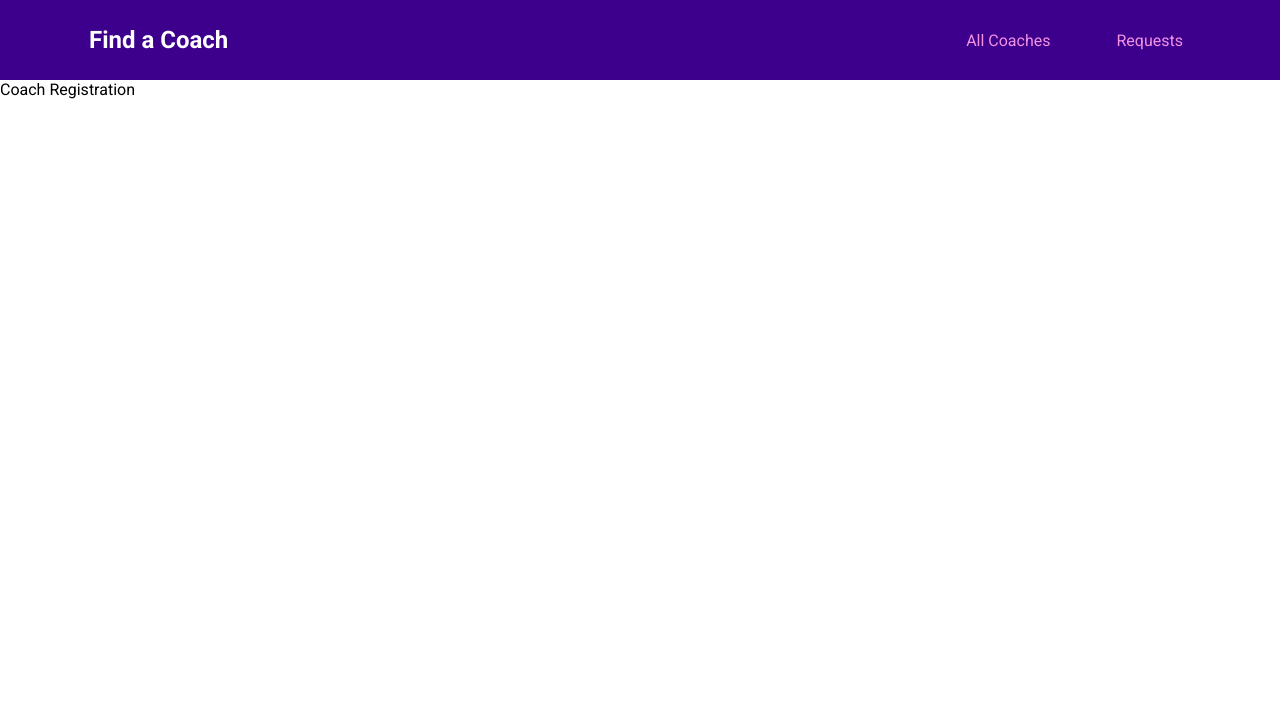
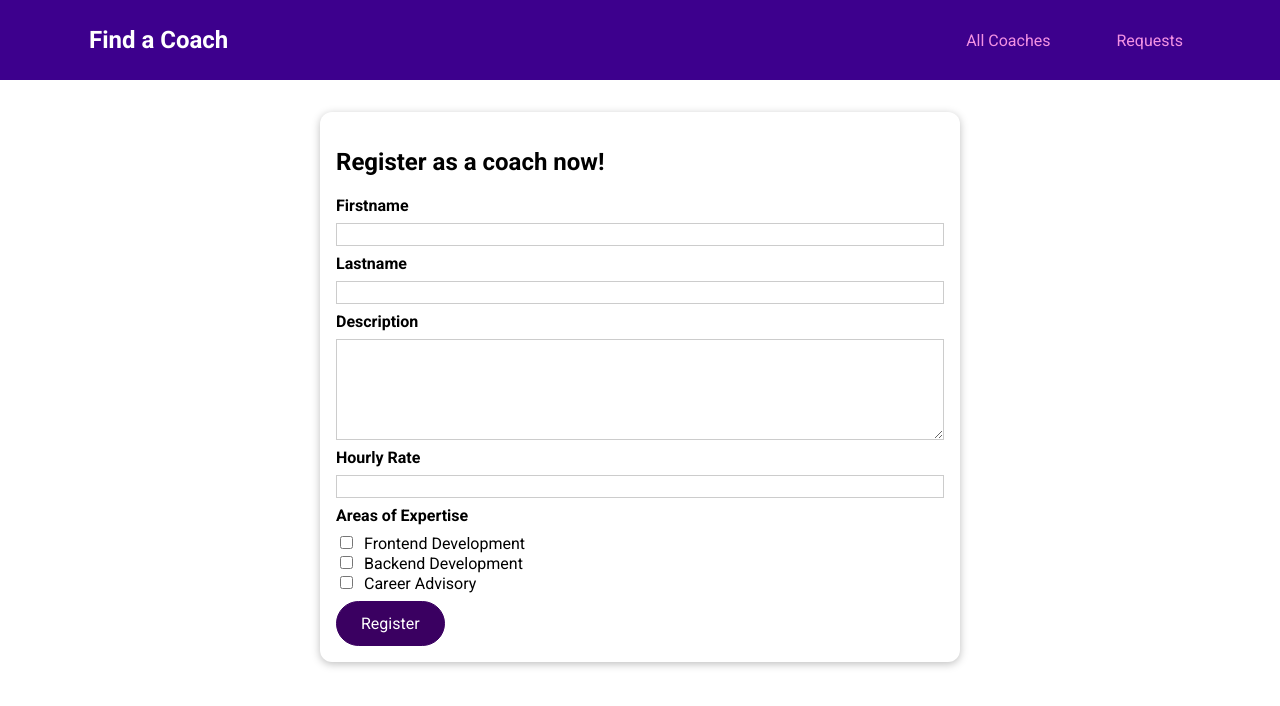
Before and after one commit to plarrea/vue-coach-finder-app, a Vue app: page /register in a window 1280 px wide. Shown: the top 706 px of the page. Built offline with nearby package versions, Linux system fonts and the light colour scheme.

Commit message:
registration feature

```diff
--- /dev/null
+++ b/src/components/coaches/CoachForm.vue
@@ -0,0 +1,125 @@
+<template>
+  <form @submit.prevent="submitForm">
+    <div class="form-control">
+      <label for="firstname">Firstname</label>
+      <input type="text" id="firstname" v-model.trim="firstName" />
+    </div>
+    <div class="form-control">
+      <label for="lastname">Lastname</label>
+      <input type="text" id="lastname" v-model.trim="lastName" />
+    </div>
+    <div class="form-control">
+      <label for="description">Description</label>
+      <textarea
+        type="text"
+        id="description"
+        rows="5"
+        v-model.trim="description"
+      ></textarea>
+    </div>
+    <div class="form-control">
+      <label for="rate">Hourly Rate</label>
+      <input type="number" id="rate" v-model.number="rate" />
+    </div>
+    <div class="form-control">
+      <h3>Areas of Expertise</h3>
+      <div>
+        <input type="checkbox" id="frontend" value="frontend" v-model="areas" />
+        <label for="frontend">Frontend Development</label>
+      </div>
+      <div>
+        <input type="checkbox" id="backend" value="backend" v-model="areas" />
+        <label for="backend">Backend Development</label>
+      </div>
+      <div>
+        <input type="checkbox" id="career" value="career" v-model="areas" />
+        <label for="career">Career Advisory</label>
+      </div>
+    </div>
+    <base-button>Register</base-button>
+  </form>
+</template>
+
+<script>
+export default {
+  emits: ["save-data"],
+  data() {
+    return {
+      firstName: "",
+      lastName: "",
+      description: "",
+      rate: null,
+      areas: [],
+    };
+  },
+  methods: {
+    submitForm() {
+      const formData = {
+        first: this.firstName,
+        last: this.lastName,
+        desc: this.description,
+        rate: this.rate,
+        areas: this.areas,
+      };
+      this.$emit("save-data", formData);
+    },
+  },
+};
+</script>
+
+<style scoped>
+.form-control {
+  margin: 0.5rem 0;
+}
+
+label {
+  font-weight: bold;
+  display: block;
+  margin-bottom: 0.5rem;
+}
+
+input[type="checkbox"] + label {
+  font-weight: normal;
+  display: inline;
+  margin: 0 0 0 0.5rem;
+}
+
+input,
+textarea {
+  display: block;
+  width: 100%;
+  border: 1px solid #ccc;
+  font: inherit;
+}
+
+input:focus,
+textarea:focus {
+  background-color: #f0e6fd;
+  outline: none;
+  border-color: #3d008d;
+}
+
+input[type="checkbox"] {
+  display: inline;
+  width: auto;
+  border: none;
+}
+
+input[type="checkbox"]:focus {
+  outline: #3d008d solid 1px;
+}
+
+h3 {
+  margin: 0.5rem 0;
+  font-size: 1rem;
+}
+
+.invalid label {
+  color: red;
+}
+
+.invalid input,
+.invalid textarea {
+  border: 1px solid red;
+}
+</style>
--- a/src/pages/coaches/CoachRegistration.vue
+++ b/src/pages/coaches/CoachRegistration.vue
@@ -1,3 +1,24 @@
 <template>
-  <section>Coach Registration</section>
+  <section>
+    <base-card>
+      <h2>Register as a coach now!</h2>
+      <CoachForm @save-data="saveData" />
+    </base-card>
+  </section>
 </template>
+
+<script>
+import CoachForm from "@/components/coaches/CoachForm.vue";
+
+export default {
+  components: {
+    CoachForm,
+  },
+  methods: {
+    saveData(data) {
+      this.$store.dispatch("coaches/registerCoach", data);
+      this.$router.replace("/coaches");
+    },
+  },
+};
+</script>
--- a/src/pages/coaches/CoachesList.vue
+++ b/src/pages/coaches/CoachesList.vue
@@ -6,7 +6,9 @@
     <base-card>
       <div class="controls">
         <base-button mode="outline">Refresh</base-button>
-        <base-button link to="/register">Register as a Coach</base-button>
+        <base-button v-if="!isCoach" link to="/register"
+          >Register as a Coach</base-button
+        >
       </div>
       <ul v-if="hasCoaches">
         <CoachItem
@@ -58,6 +60,9 @@
     hasCoaches() {
       return this.$store.getters["coaches/hasCoaches"];
     },
+    isCoach() {
+      return this.$store.getters["coaches/isCoach"];
+    },
   },
   methods: {
     setFilters(updatedFilters) {
--- a/src/store/index.js
+++ b/src/store/index.js
@@ -7,6 +7,16 @@
     coaches,
     requests,
   },
+  state() {
+    return {
+      userId: "c3",
+    };
+  },
+  getters: {
+    userId(state) {
+      return state.userId;
+    },
+  },
 });
 
 export default store;
--- a/src/store/modules/coaches/actions.js
+++ b/src/store/modules/coaches/actions.js
@@ -1 +1,14 @@
-export default {};
+export default {
+  registerCoach(context, data) {
+    const coachData = {
+      id: context.rootGetters.userId,
+      firstName: data.first,
+      lastName: data.last,
+      description: data.desc,
+      hourlyRate: data.rate,
+      areas: data.areas,
+    };
+
+    context.commit("registerCoach", coachData);
+  },
+};
--- a/src/store/modules/coaches/getters.js
+++ b/src/store/modules/coaches/getters.js
@@ -5,4 +5,9 @@
   hasCoaches(state) {
     return state.coaches && state.coaches.length > 0;
   },
+  isCoach(_, getters, _2, rootGetters) {
+    const coaches = getters.coaches;
+    const userId = rootGetters.userId;
+    return coaches.some((coach) => coach.id === userId);
+  },
 };
--- a/src/store/modules/coaches/mutations.js
+++ b/src/store/modules/coaches/mutations.js
@@ -1 +1,5 @@
-export default {};
+export default {
+  registerCoach(state, payload) {
+    state.coaches.push(payload);
+  },
+};
```
